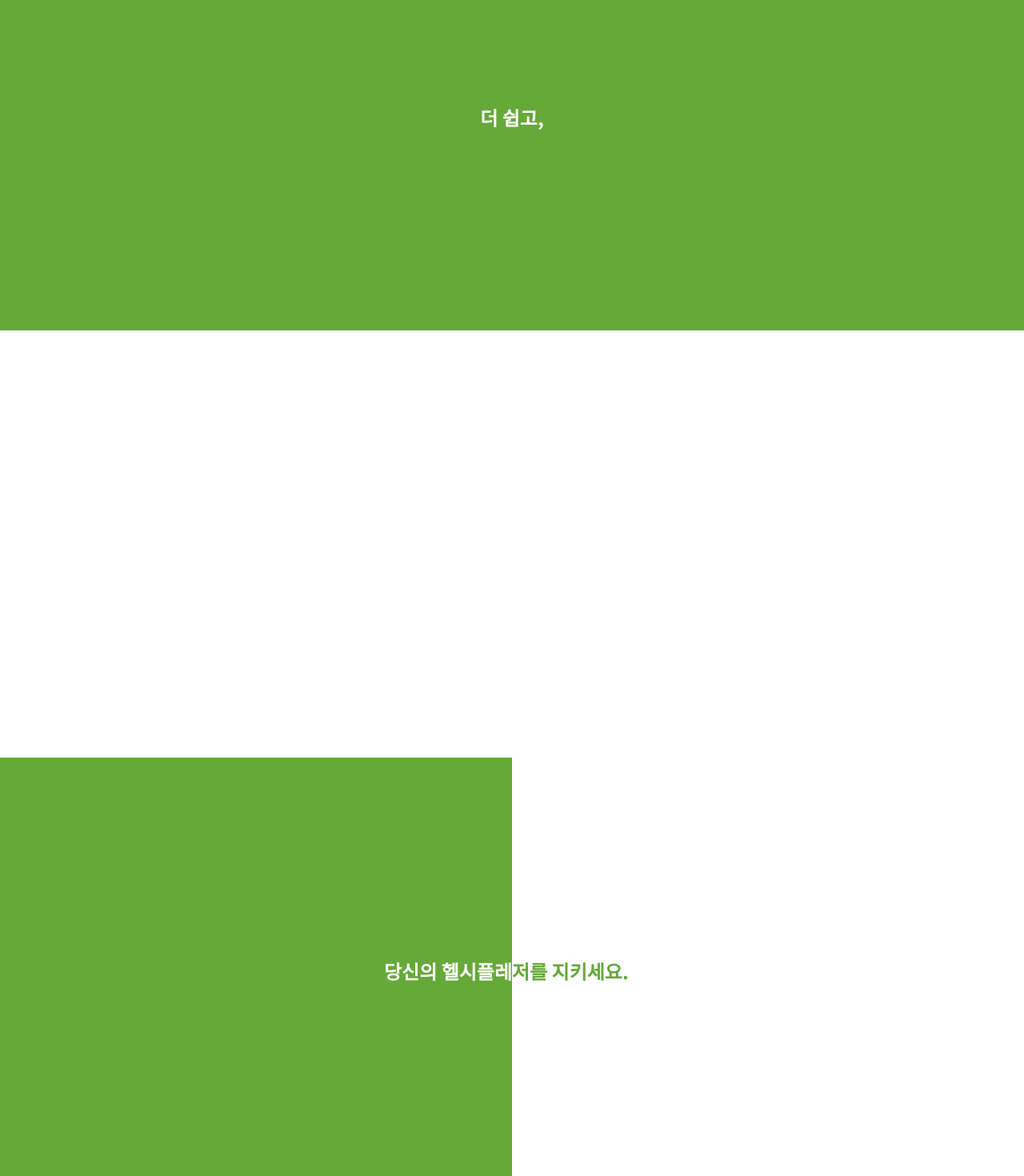
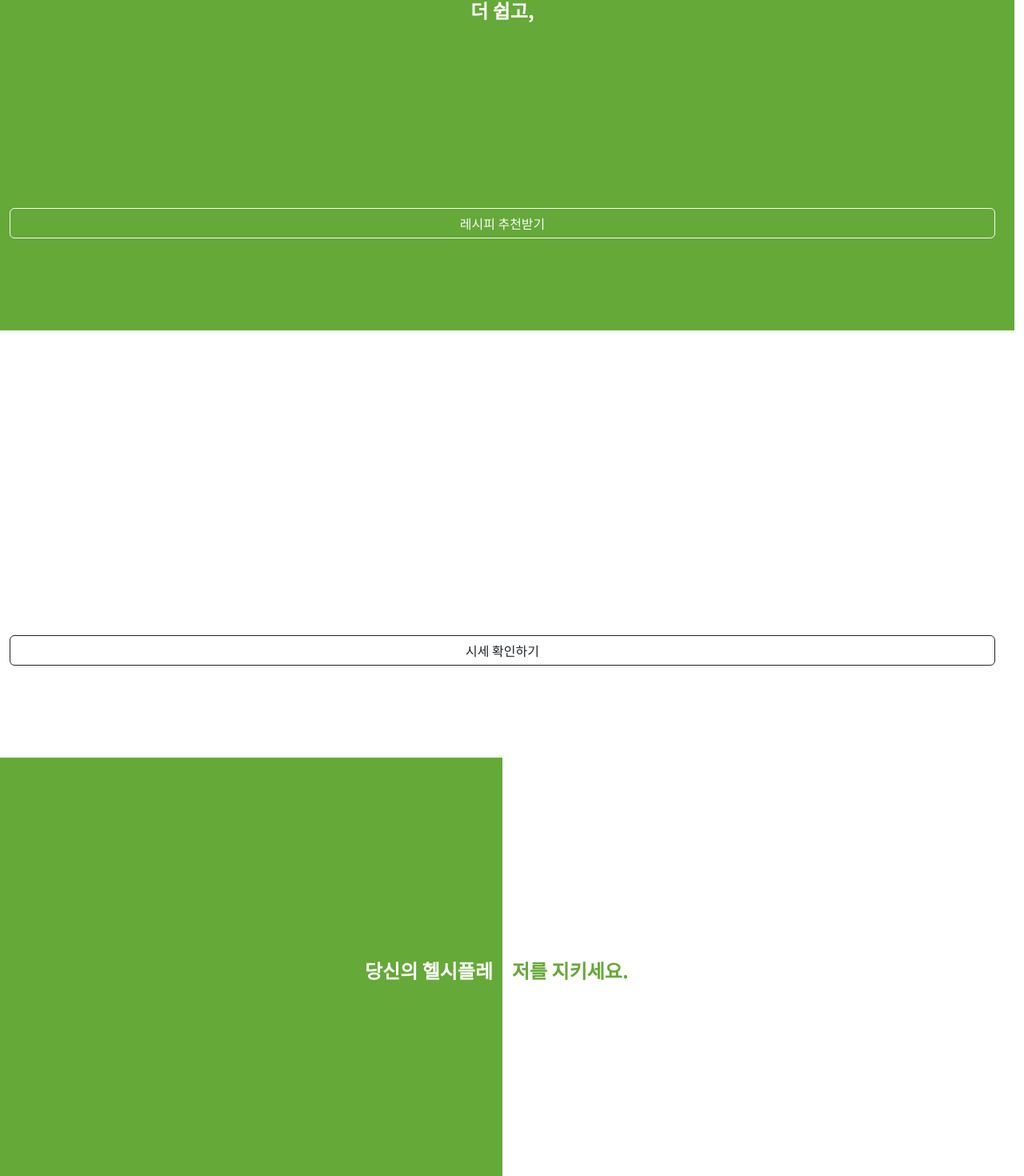
Before and after one commit to More-Easy-Healthy-Pleasure/Frontend, a React (Create React App) app in the folder frontend/: page / in a window 1280 px wide. Shown: the part 120-1590 px from the top of the page at 80% size. Built offline with nearby package versions, Linux system fonts and the light colour scheme.

Commit message:
UPDATE : 컨테이너 안에 버튼 배치

```diff
--- a/frontend/package.json
+++ b/frontend/package.json
@@ -6,7 +6,9 @@
     "@testing-library/jest-dom": "^5.17.0",
     "@testing-library/react": "^13.4.0",
     "@testing-library/user-event": "^13.5.0",
+    "bootstrap": "^5.3.3",
     "react": "^18.2.0",
+    "react-bootstrap": "^2.10.2",
     "react-dom": "^18.2.0",
     "react-router-dom": "^6.22.3",
     "react-scripts": "5.0.1",
--- a/frontend/public/index.html
+++ b/frontend/public/index.html
@@ -9,38 +9,17 @@
   <link rel="preconnect" href="https://fonts.googleapis.com">
   <link rel="preconnect" href="https://fonts.gstatic.com" crossorigin>
   <link href="https://fonts.googleapis.com/css2?family=Noto+Sans+KR:wght@100..900&display=swap" rel="stylesheet">
-  <meta name="description" content="Web site created using create-react-app" />
+  <link rel="stylesheet" href="https://cdn.jsdelivr.net/npm/bootstrap@5.3.2/dist/css/bootstrap.min.css"
+    integrity="sha384-T3c6CoIi6uLrA9TneNEoa7RxnatzjcDSCmG1MXxSR1GAsXEV/Dwwykc2MPK8M2HN" crossorigin="anonymous" />
+  <meta name="description" content="건강을 담다, 건담" />
   <link rel="apple-touch-icon" href="%PUBLIC_URL%/logo192.png" />
-  <!--
-      manifest.json provides metadata used when your web app is installed on a
-      user's mobile device or desktop. See https://developers.google.com/web/fundamentals/web-app-manifest/
-    -->
   <link rel="manifest" href="%PUBLIC_URL%/manifest.json" />
-  <!--
-      Notice the use of %PUBLIC_URL% in the tags above.
-      It will be replaced with the URL of the `public` folder during the build.
-      Only files inside the `public` folder can be referenced from the HTML.
-
-      Unlike "/favicon.ico" or "favicon.ico", "%PUBLIC_URL%/favicon.ico" will
-      work correctly both with client-side routing and a non-root public URL.
-      Learn how to configure a non-root public URL by running `npm run build`.
-    -->
   <title>건강을 담다, 건담</title>
 </head>
 
 <body>
   <noscript>You need to enable JavaScript to run this app.</noscript>
   <div id="root"></div>
-  <!--
-      This HTML file is a template.
-      If you open it directly in the browser, you will see an empty page.
-
-      You can add webfonts, meta tags, or analytics to this file.
-      The build step will place the bundled scripts into the <body> tag.
-
-      To begin the development, run `npm start` or `yarn start`.
-      To create a production bundle, use `npm run build` or `yarn build`.
-    -->
 </body>
 
 </html>
--- a/frontend/src/view/Main/Main.css
+++ b/frontend/src/view/Main/Main.css
@@ -12,6 +12,8 @@
 .container {
     display: flex;
     height: 100vh;
+    width: 100%;
+    max-width: 100% !important;
     justify-content: center;
     align-items: center;
     color: white;
--- a/frontend/src/view/Main/Main.jsx
+++ b/frontend/src/view/Main/Main.jsx
@@ -1,26 +1,35 @@
 import React from "react";
+import { Button, Col, Row } from "react-bootstrap";
 import './Main.css';
 
 function Main() {
     return (
         <div className="main-container">
-            <div className="container green">
-                <div className="fade-in-out">
-                    더 쉽고,
-                </div>
-            </div>
-            <div className="container white">
+            <Row className="container green">
+                <Row>
+                    <div className="fade-in-out">
+                        더 쉽고,
+                    </div>
+                </Row>
+                <Row className="green">
+                    <Button variant="outline-light">레시피 추천받기</Button>
+                </Row>
+            </Row>
+            <Row className="container white">
                 <div className="fade-in-out">더 싸게,</div>
-            </div>
-            <div className="container split">
-                <div className="col green-text">당신의 헬시플레</div>
-                <div className="col white-text">저를 지키세요.</div>
-            </div>
-            <div className="container">
-                <div className="container white">
+                <Row className="white">
+                    <Button variant="outline-dark">시세 확인하기</Button>
+                </Row>
+            </Row>
+            <Row className="container split">
+                <Col className="green-text">당신의 헬시플레</Col>
+                <Col className="white-text">저를 지키세요.</Col>
+            </Row>
+            <Row className="container">
+                <Row className="container white">
                     <div className="fade-in-out">건강을 담다, 건담.</div>
-                </div>
-            </div>
+                </Row>
+            </Row>
         </div>
     );
 }
```
